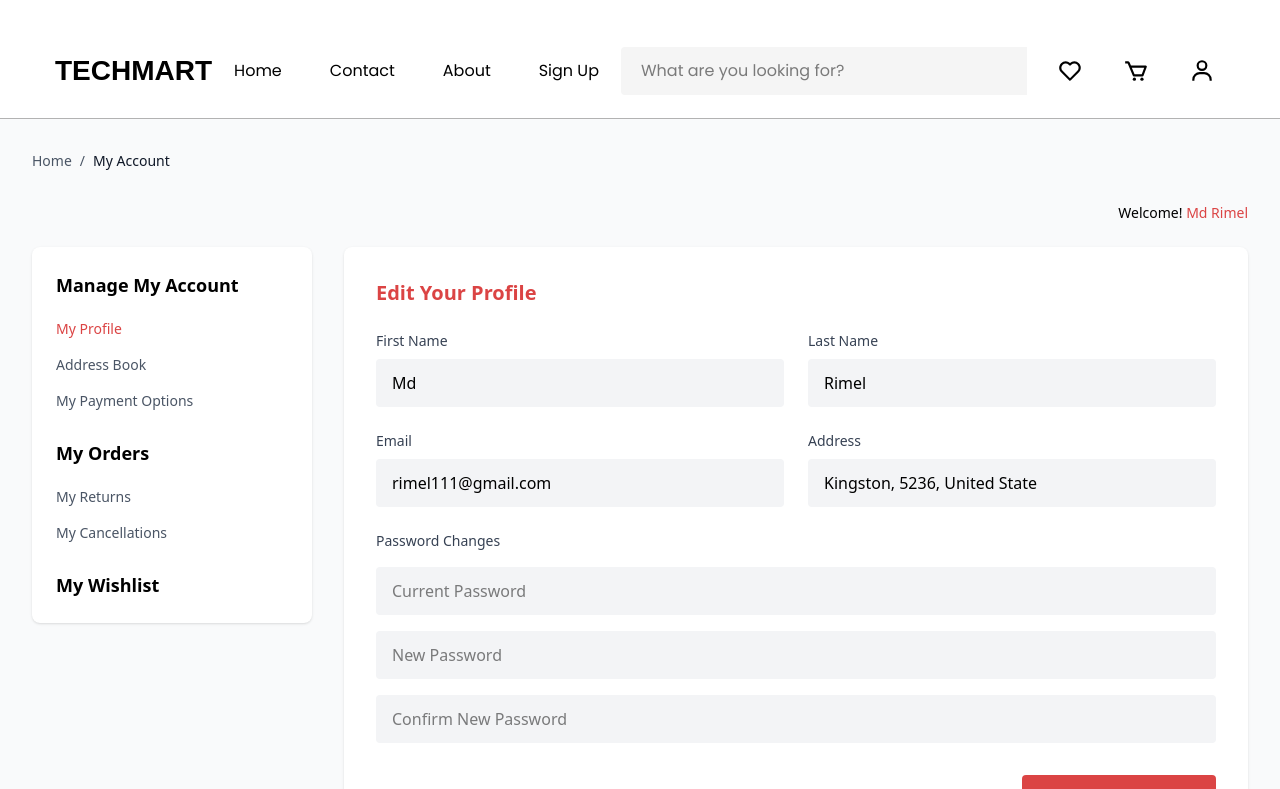
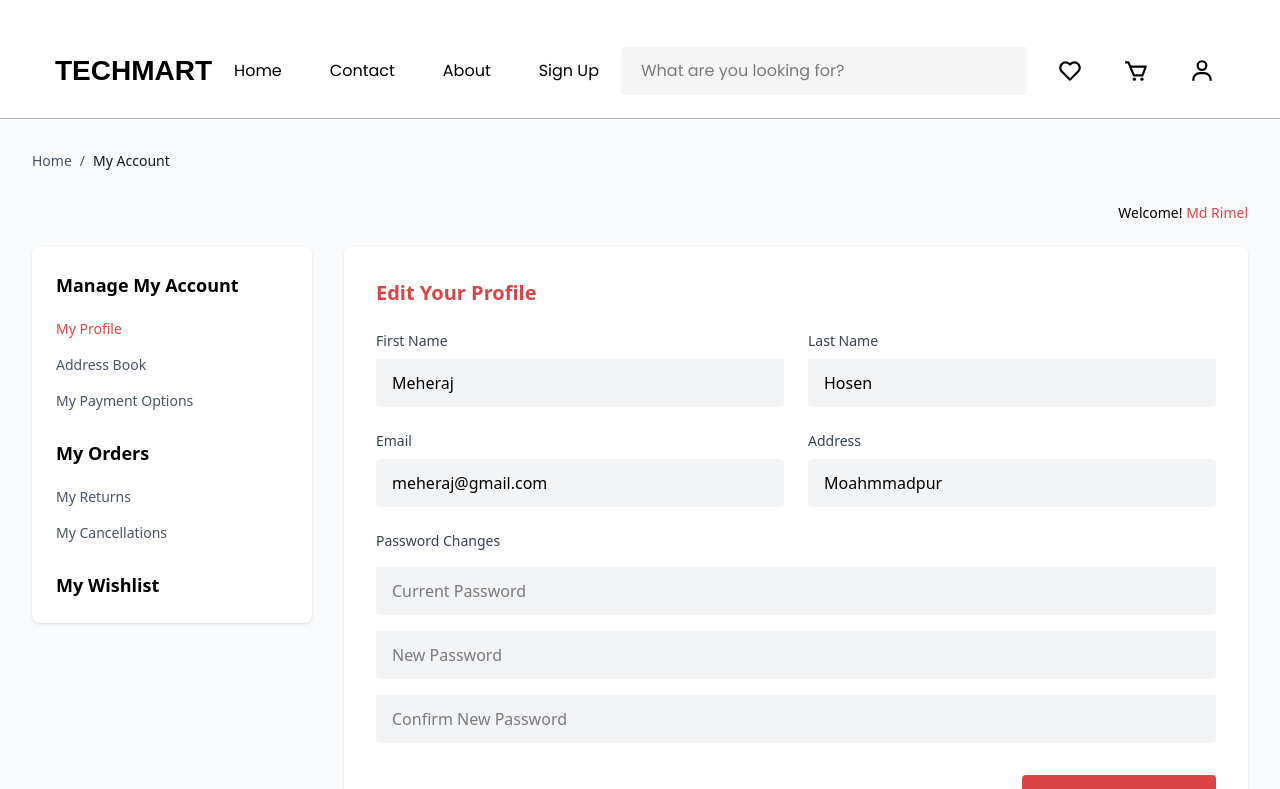
Before and after one commit to meheraj786/techmart-ecom, a React (Vite) app: page /my-account in a window 1280 px wide. Shown: the top 789 px of the page. Built offline with nearby package versions, Linux system fonts and the light colour scheme; a web font is replaced by a local one.

Commit message:
minor bug fix

```diff
--- a/src/pages/MyAccountPage.jsx
+++ b/src/pages/MyAccountPage.jsx
@@ -17,10 +17,10 @@ import ProductCard from "../components/productCard/ProductCard";
 export default function MyAccount() {
   const [activePage, setActivePage] = useState("profile");
   const [formData, setFormData] = useState({
-    firstName: "Md",
-    lastName: "Rimel",
-    email: "rimel111@gmail.com",
-    address: "Kingston, 5236, United State",
+    firstName: "Meheraj",
+    lastName: "Hosen",
+    email: "meheraj@gmail.com",
+    address: "Moahmmadpur",
     currentPassword: "",
     newPassword: "",
     confirmPassword: "",
@@ -50,7 +50,6 @@ export default function MyAccount() {
     });
   };
 
-  // Profile Page Component
   const ProfilePage = () => (
     <div className="bg-white rounded-lg shadow-sm p-4 sm:p-6 lg:p-8">
       <h4 className="text-lg sm:text-xl font-semibold text-primary mb-4 sm:mb-6">
@@ -164,8 +163,6 @@ export default function MyAccount() {
       </div>
     </div>
   );
-
-  // Address Book Page
   const AddressBookPage = () => (
     <div className="bg-white rounded-lg shadow-sm p-4 sm:p-6 lg:p-8">
       <h4 className="text-lg sm:text-xl font-semibold text-primary mb-4 sm:mb-6">
@@ -215,7 +212,6 @@ export default function MyAccount() {
     </div>
   );
 
-  // Payment Options Page
   const PaymentOptionsPage = () => (
     <div className="bg-white rounded-lg shadow-sm p-4 sm:p-6 lg:p-8">
       <h4 className="text-lg sm:text-xl font-semibold text-primary mb-4 sm:mb-6">
@@ -278,7 +274,6 @@ export default function MyAccount() {
     </div>
   );
 
-  // My Returns Page
   const MyReturnsPage = () => (
     <div className="bg-white rounded-lg shadow-sm p-4 sm:p-6 lg:p-8">
       <h4 className="text-lg sm:text-xl font-semibold text-primary mb-4 sm:mb-6">
@@ -338,8 +333,6 @@ export default function MyAccount() {
       </div>
     </div>
   );
-
-  // My Cancellations Page
   const MyCancellationsPage = () => (
     <div className="bg-white rounded-lg shadow-sm p-4 sm:p-6 lg:p-8">
       <h4 className="text-lg sm:text-xl font-semibold text-primary mb-4 sm:mb-6">
@@ -380,7 +373,6 @@ export default function MyAccount() {
     </div>
   );
 
-  // My Wishlist Page
   const MyWishlistPage = () => (
     <div className="bg-white rounded-lg shadow-sm p-4 sm:p-6 lg:p-8">
       <h4 className="text-lg sm:text-xl font-semibold text-primary mb-4 sm:mb-6">
```
